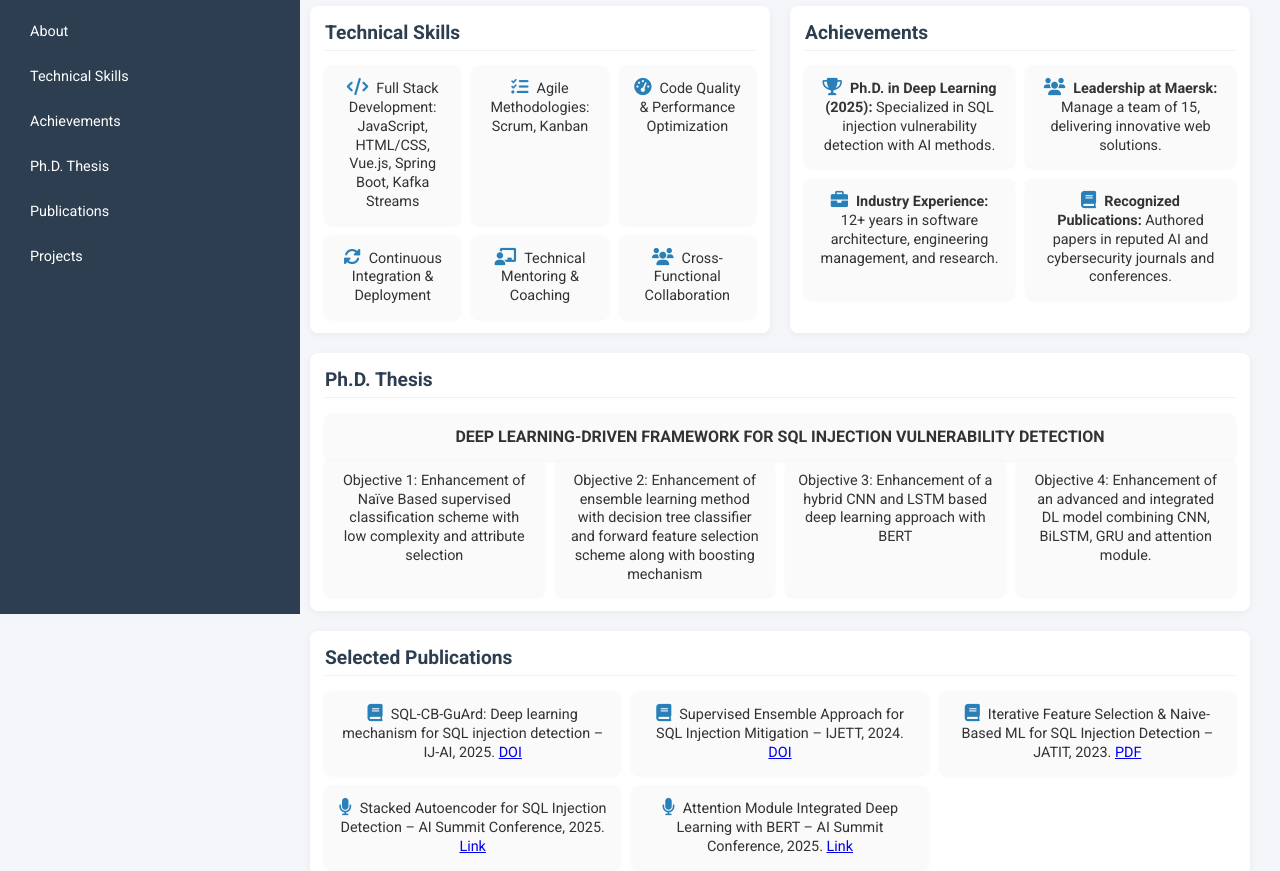
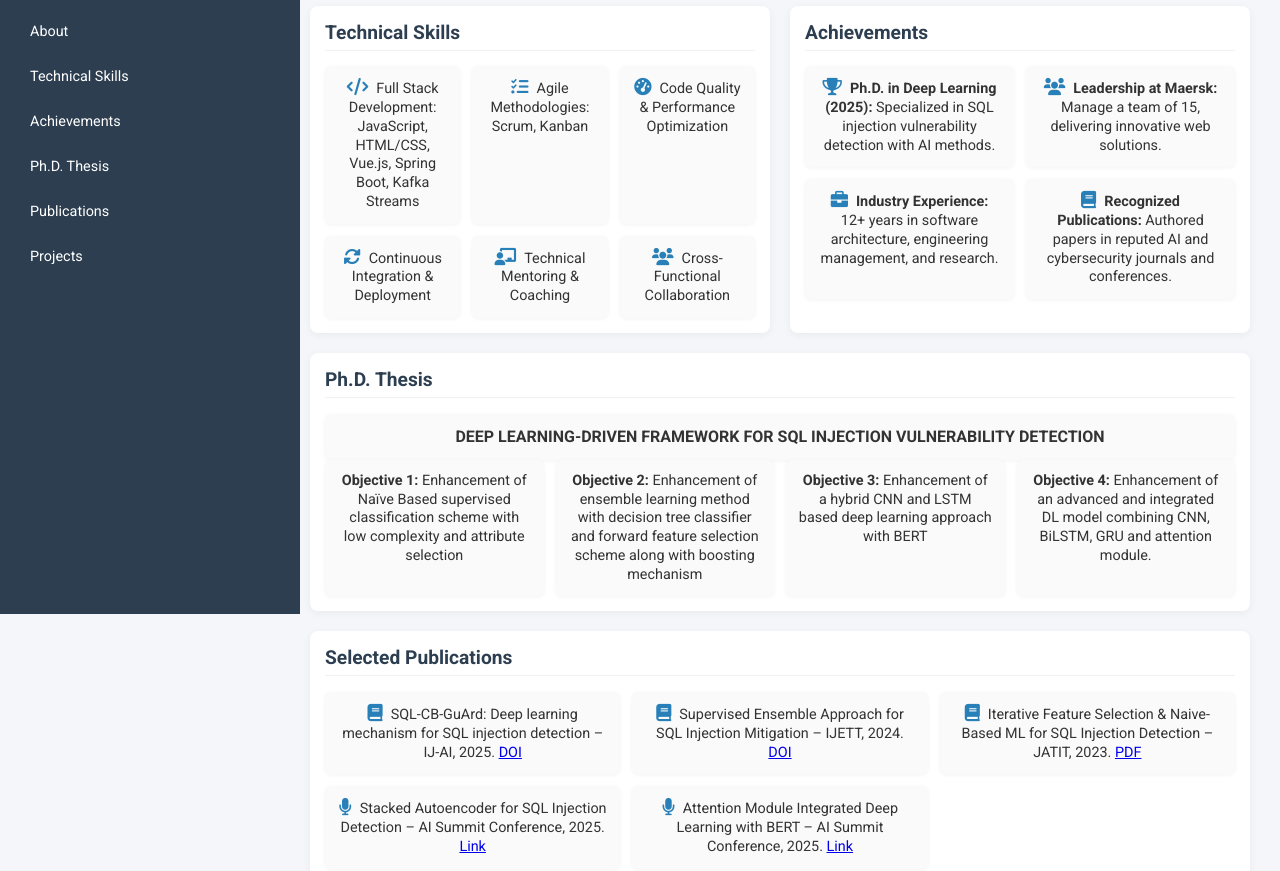
Before and after one commit to asifiqbal-91/aculty-portfolio, a plain HTML site: page index.html in a window 1280 px wide. Shown: the part 226-1097 px from the top of the page. Drawn offline with Linux system fonts and the light colour scheme.

Commit message:
Update index.html

```diff
--- a/index.html
+++ b/index.html
@@ -80,10 +80,10 @@
             <h2>Ph.D. Thesis</h2>
             <div class="thesis-title">DEEP LEARNING-DRIVEN FRAMEWORK FOR SQL INJECTION VULNERABILITY DETECTION</div>
             <div class="thesis-grid">
-                <div class="card">Objective 1: Enhancement of Naïve Based supervised classification scheme with low complexity and attribute selection</div>
-                <div class="card">Objective 2: Enhancement of ensemble learning method with decision tree classifier and forward feature selection scheme along with boosting mechanism</div>
-                <div class="card">Objective 3: Enhancement of a hybrid CNN and LSTM based deep learning approach with BERT</div>
-                <div class="card">Objective 4: Enhancement of an advanced and integrated DL model combining CNN, BiLSTM, GRU and attention module.</div>
+                <div class="card"><b>Objective 1:</b> Enhancement of Naïve Based supervised classification scheme with low complexity and attribute selection</div>
+                <div class="card"><b>Objective 2:</b> Enhancement of ensemble learning method with decision tree classifier and forward feature selection scheme along with boosting mechanism</div>
+                <div class="card"><b>Objective 3:</b> Enhancement of a hybrid CNN and LSTM based deep learning approach with BERT</div>
+                <div class="card"><b>Objective 4:</b> Enhancement of an advanced and integrated DL model combining CNN, BiLSTM, GRU and attention module.</div>
             </div>
         </section>
 
```
